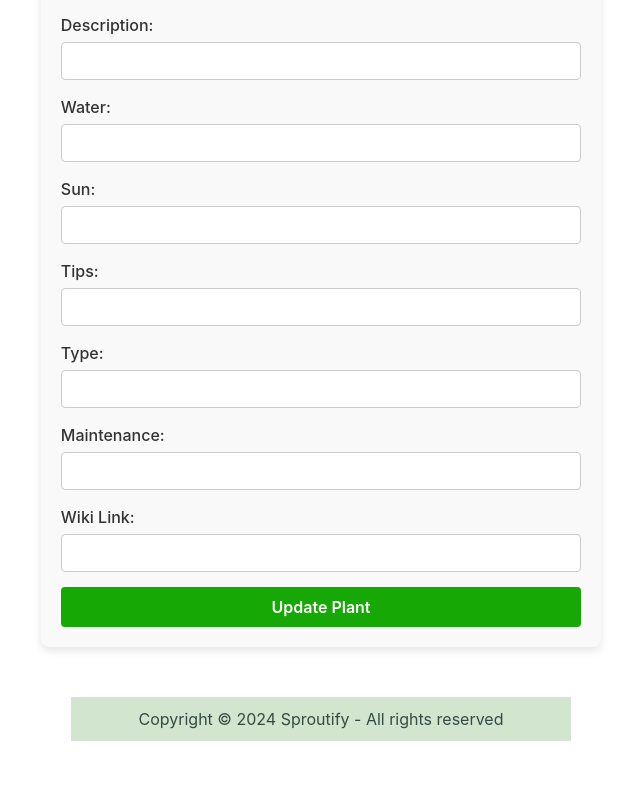
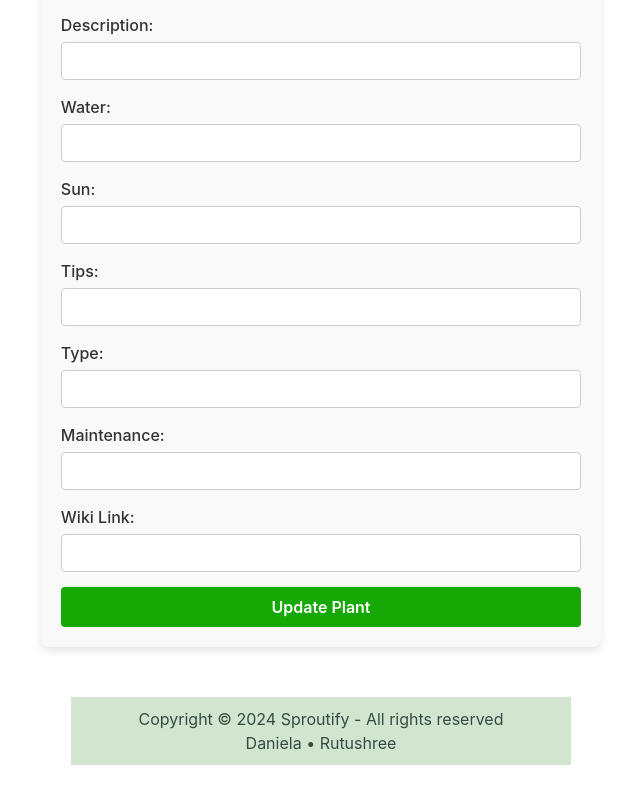
Before and after one commit to sproutify-plant-library/sproutify, a React (Vite) app: page /plant/edit/1 in a window 1280 px wide. Shown: the part 640-1435 px from the top of the page, without its empty margins (319-959 px from the left). Before the commit the page ends 1411 px from the top, so only its background shows below. Built offline with nearby package versions, Linux system fonts and the light colour scheme; no server answers.

Commit message:
update footer

```diff
--- a/src/components/Footer.jsx
+++ b/src/components/Footer.jsx
@@ -6,6 +6,7 @@ function Footer() {
     return (
       <footer className="footer">
       <p>Copyright © 2024 Sproutify - All rights reserved</p>
+      <p>Daniela  •  Rutushree</p>
     </footer>
   );
 }
```
